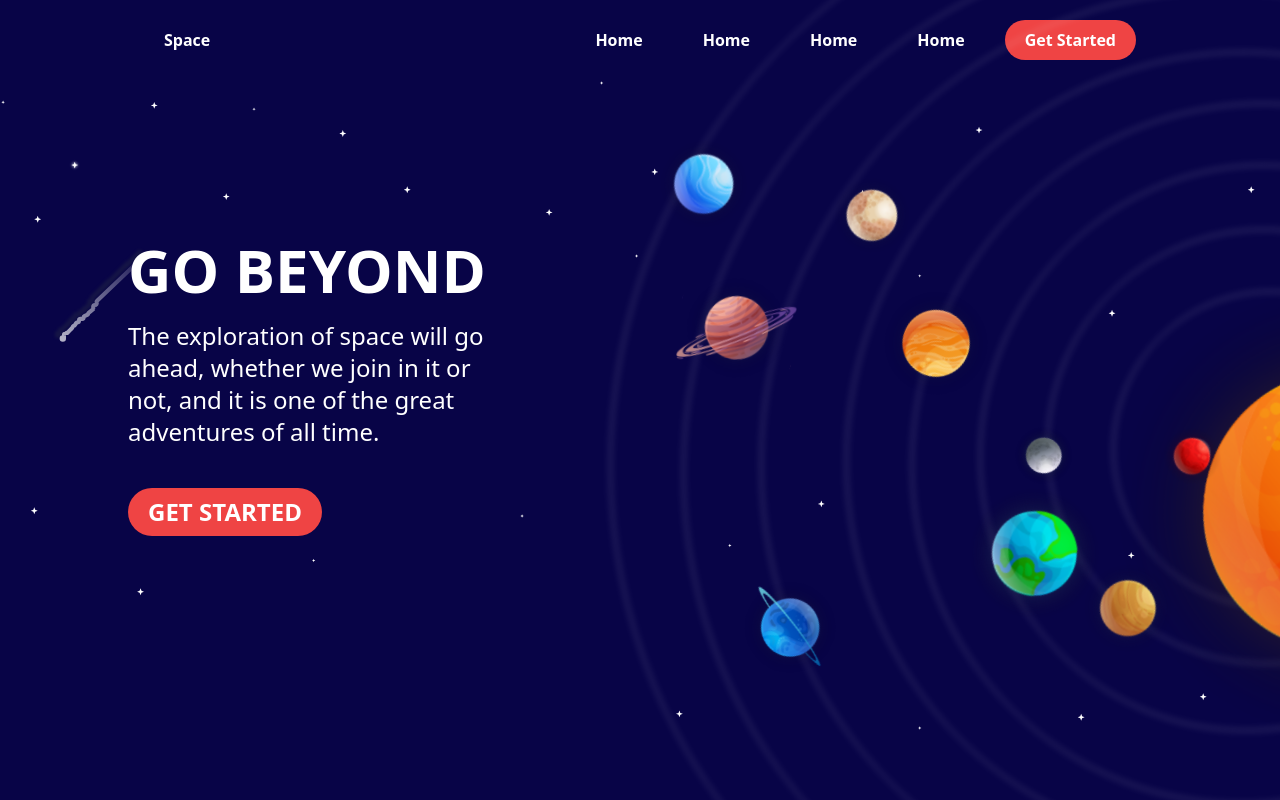
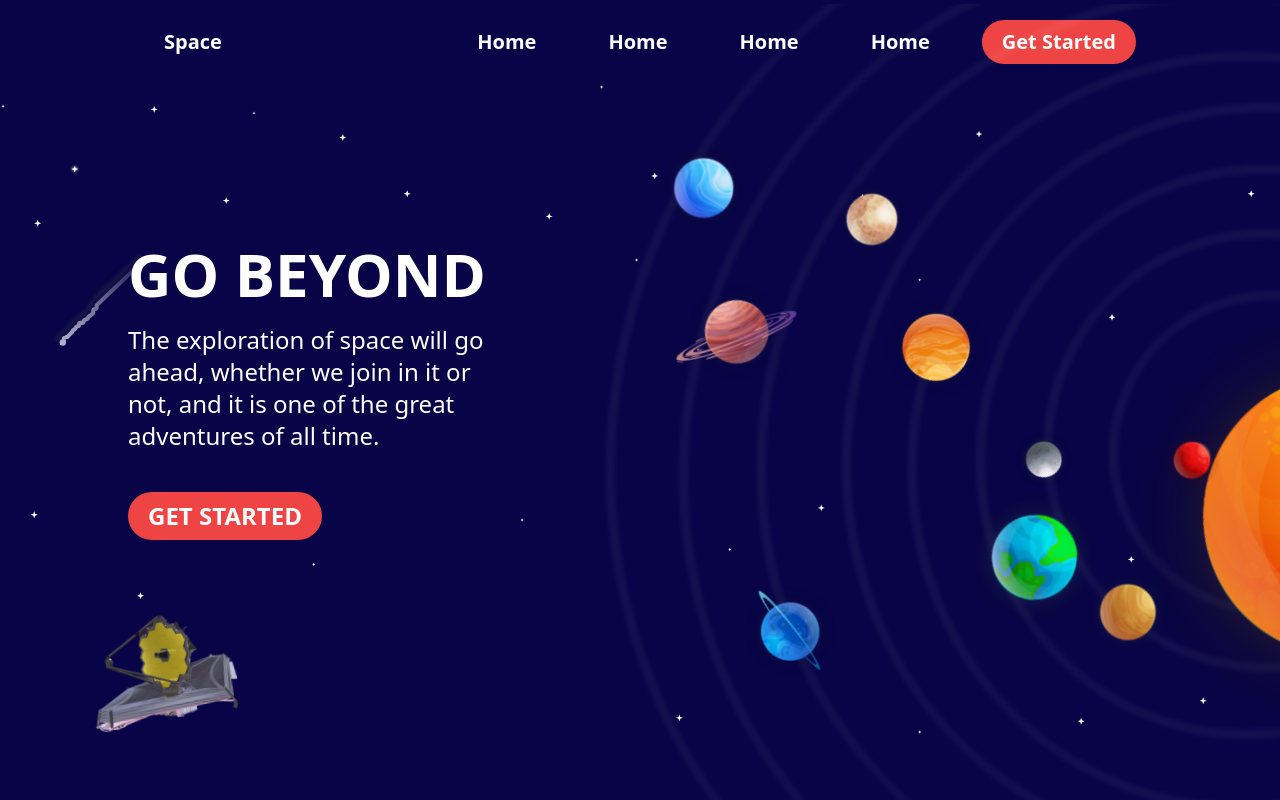
Before and after one commit to ouaelesi/NASA-challange, a Next.js app: page / in a window 1280 px wide. Shown: the top 800 px of the page. Built offline with nearby package versions, Linux system fonts and the light colour scheme.

Commit message:
ADD: hero section

```diff
--- a/components/homePage/Intro.jsx
+++ b/components/homePage/Intro.jsx
@@ -11,6 +11,10 @@ const Intro = () => {
       <button className="btn mt-10 bg-red-500 text-2xl font-semibold uppercase hover:bg-red-600">
         Get Started
       </button>
+      <img
+        src="/assets/imgs/spaceShip.svg"
+        className="absolute -bottom-20 left-10 w-64 spaceShip"
+      />
     </div>
   );
 };
--- a/components/shared/Header.jsx
+++ b/components/shared/Header.jsx
@@ -4,7 +4,7 @@ const Header = () => {
   return (
     <div className="lg:px-36 flex justify-between py-5">
       <div className="nevElem">Space</div>
-      <div className="flex gap-5">
+      <div className="flex gap-8">
         <div className="nevElem">Home</div>
         <div className="nevElem">Home</div>
         <div className="nevElem">Home</div>
--- a/styles/globals.css
+++ b/styles/globals.css
@@ -4,10 +4,10 @@
 
 @layer components {
   .btn {
-    @apply px-5 py-2 rounded-full font-semibold text-white;
+    @apply px-5 py-2 rounded-full font-semibold text-white text-xl;
   }
   .nevElem {
-    @apply px-5 py-2 rounded-full font-semibold text-white;
+    @apply px-5 py-2 rounded-full font-semibold text-white text-xl;
   }
   body {
     @apply bg-darkBlue overflow-x-hidden;
@@ -81,3 +81,22 @@
     top: 400px;
   }
 }
+
+.spaceShip {
+  animation-name: spaceShip;
+  animation-duration: 3s;
+  animation-iteration-count: infinite;
+}
+@keyframes spaceShip {
+  0% {
+    bottom: -100px;
+  }
+
+  60% {
+    bottom: -80px;
+  }
+
+  100% {
+    bottom: -100px;
+  }
+}
```
Also changed, not shown: public/assets/imgs/spaceShip.svg (added).
